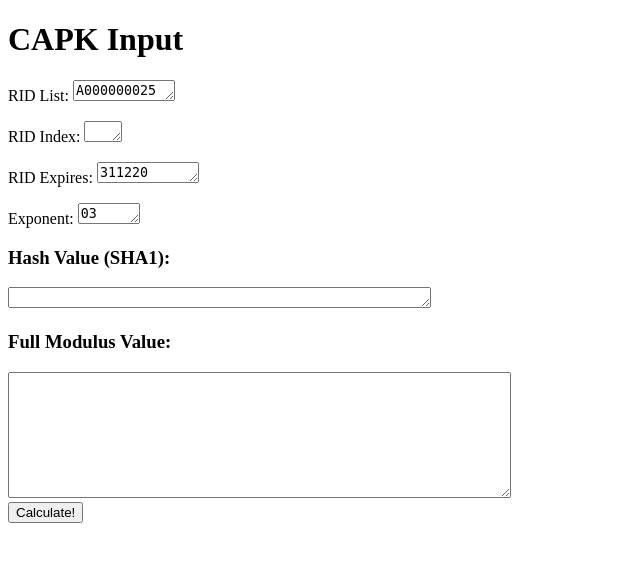
After one commit to bobweisejr/wordcount-project, a Django app: page /capk/ in a window 1280 px wide. The commit adds this page. Shown: the top 562 px of the page, without its empty margins (0-640 px from the left). Run offline with Django 3.2, Linux system fonts and the light colour scheme.

Commit message:
busy bee

```diff
--- /dev/null
+++ b/templates/capk.html
@@ -0,0 +1,27 @@
+<!DOCTYPE html>
+<html lang="en">
+<head>
+    <meta charset="UTF-8">
+    <title>CAPK</title>
+</head>
+<body>
+<h1>CAPK Input</h1>
+
+
+    <form action="{% url 'capk_calculated' %}">
+         <p>RID List:  <textarea cols="10" rows="1" name="rid_text">A000000025</textarea></p>
+         <p>RID Index:  <textarea cols="2" rows="1" name="index_text"></textarea></p>
+         <p>RID Expires:  <textarea cols="10" rows="1" name="expires_text">311220</textarea></p>
+         <p>Exponent:  <textarea cols="5" rows="1" name="exponent_text">03</textarea></p>
+         <h3>Hash Value (SHA1):</h3>
+         <textarea cols="50" rows="1" name="key_text"></textarea>
+         <h3>Full Modulus Value:</h3>
+         <textarea cols="60" rows="8" name="full_modulus_text"></textarea>
+
+         <br/>
+         <input type="submit" value="Calculate!" />
+    </form>
+
+
+</body>
+</html>
--- /dev/null
+++ b/wordcount/hex_key.py
@@ -0,0 +1,2 @@
+"""Define Hex Keys"""
+hexkeys = {'0': '0000', '1': '0001', '2': '0010'}
--- a/wordcount/urls.py
+++ b/wordcount/urls.py
@@ -21,5 +21,9 @@ urlpatterns = [
     path('admin/', admin.site.urls),
     path('home/', views.home, name='home'),
     path('count/', views.count, name='count'),
-    path('about/', views.about, name='about')
+    path('about/', views.hex, name='hex'),
+    path('about/', views.about, name='about'),
+    path('capk/', views.capk, name='capk'),
+    path('capk_calculated/', views.capk_calculated, name='capk_calculated'),
+    path('', views.home, name='home')
 ]
--- a/wordcount/views.py
+++ b/wordcount/views.py
@@ -1,6 +1,9 @@
 from django.http import HttpResponse
 from django.shortcuts import render
 import operator
+import re
+import datetime as d
+from wordcount.hex_key import *
 
 
 def home(request):
@@ -28,3 +31,81 @@ def count(request):
 
 def about(request):
     return render(request, 'about.html')
+
+
+def capk(request):
+    return render(request, 'capk.html')
+
+
+def capk_calculated(request):
+    expire_text = request.GET['expires_text']
+
+    if len(expire_text) != 6:
+        numeric = re.compile(r'[^\d]+')
+        expire_text = numeric.sub('', expire_text)
+        expire_year = d.datetime.now()
+        expire_new = expire_year.year + 1
+        expire_text = str(expire_new)[2:]
+        expire_text = "3112" + expire_text
+        return expire_text
+
+    """Rid info here"""
+    rid_text = request.GET['rid_text']
+    index_text = request.GET['index_text']
+    data_text = ("[a" + rid_text[1:] + index_text + ".data]")
+    modulus_text = ("[a" + rid_text[1:] + index_text + ".modulus]")
+
+    key_text = request.GET['key_text'].strip()
+    full_modulus_text = request.GET['full_modulus_text'].strip()
+    key_length = len(full_modulus_text.strip()) * 4
+    modulus_parse = int(key_length / 32)
+    modulus_length = len(full_modulus_text)
+    exponent_text = request.GET['exponent_text']
+
+    mod1 = full_modulus_text[:modulus_parse]
+    mod2 = full_modulus_text[modulus_parse:modulus_parse * 2]
+    mod3 = full_modulus_text[modulus_parse * 2: modulus_parse * 3]
+    mod4 = full_modulus_text[modulus_parse * 3: modulus_parse * 4]
+    mod5 = full_modulus_text[modulus_parse * 4: modulus_parse * 5]
+    mod6 = full_modulus_text[modulus_parse * 5: modulus_parse * 6]
+    mod7 = full_modulus_text[modulus_parse * 6: modulus_parse * 7]
+    mod8 = full_modulus_text[modulus_parse * 7: modulus_parse * 8]
+
+    return render(request, 'capk_calculated.html',
+                  {'key_text': key_text, 'key_length': key_length, 'modulus_text': modulus_text,
+                   'expire_text': expire_text, 'data_text': data_text, 'full_modulus_text': full_modulus_text,
+                   'modulus_length': modulus_length, 'exponent_text': exponent_text, 'modulus_parse': modulus_parse,
+                   'mod1': mod1, 'mod2': mod2, 'mod3': mod3, 'mod4': mod4, 'mod5': mod5, 'mod6': mod6,
+                   'mod7': mod7, 'mod8': mod8, 'rid_text': rid_text})
+
+
+def hex(request):
+    hex_text = request.GET['hex']
+    hex_value = hex_text.strip()
+    # hex = hex.strip()
+
+    scale = 16
+
+    num_of_bits = 8
+
+    binary = bin(int('1' + hex_value, scale))[3:].zfill(num_of_bits)
+
+    binary_list = [binary[i:i + num_of_bits] for i in range(0, len(binary), num_of_bits)]
+
+    byte = 1
+
+    display_list = []
+    for bytes in binary_list:
+        display_list.append("Byte #" + str(byte) + " = " + bytes[0:4] + " " + bytes[4:])
+        display_list.append("Byte " + str(byte) + " Bit #1 = " + bytes[7:])
+        display_list.append("Byte " + str(byte) + " Bit #2 = " + bytes[6:7])
+        display_list.append("Byte " + str(byte) + " Bit #3 = " + bytes[5:6])
+        display_list.append("Byte " + str(byte) + " Bit #4 = " + bytes[4:5])
+        display_list.append("Byte " + str(byte) + " Bit #5 = " + bytes[3:4])
+        display_list.append("Byte " + str(byte) + " Bit #6 = " + bytes[2:3])
+        display_list.append("Byte " + str(byte) + " Bit #7 = " + bytes[1:2])
+        display_list.append("Byte " + str(byte) + " Bit #8 = " + bytes[0:1] + "\n")
+        byte += 1
+
+    return render(request, 'hex_calc.html', {'hex': hex, 'hex_value': hex_value, 'hexkeys': hexkeys,
+                                             'byte': byte, 'binary_list': binary_list, 'display_list': display_list})
```
Also changed, not shown: templates/capk_calculated.html (added, +45 -0 lines), templates/hex_calc.html (added, +25 -0 lines), templates/home.html (+4 -3 lines).
